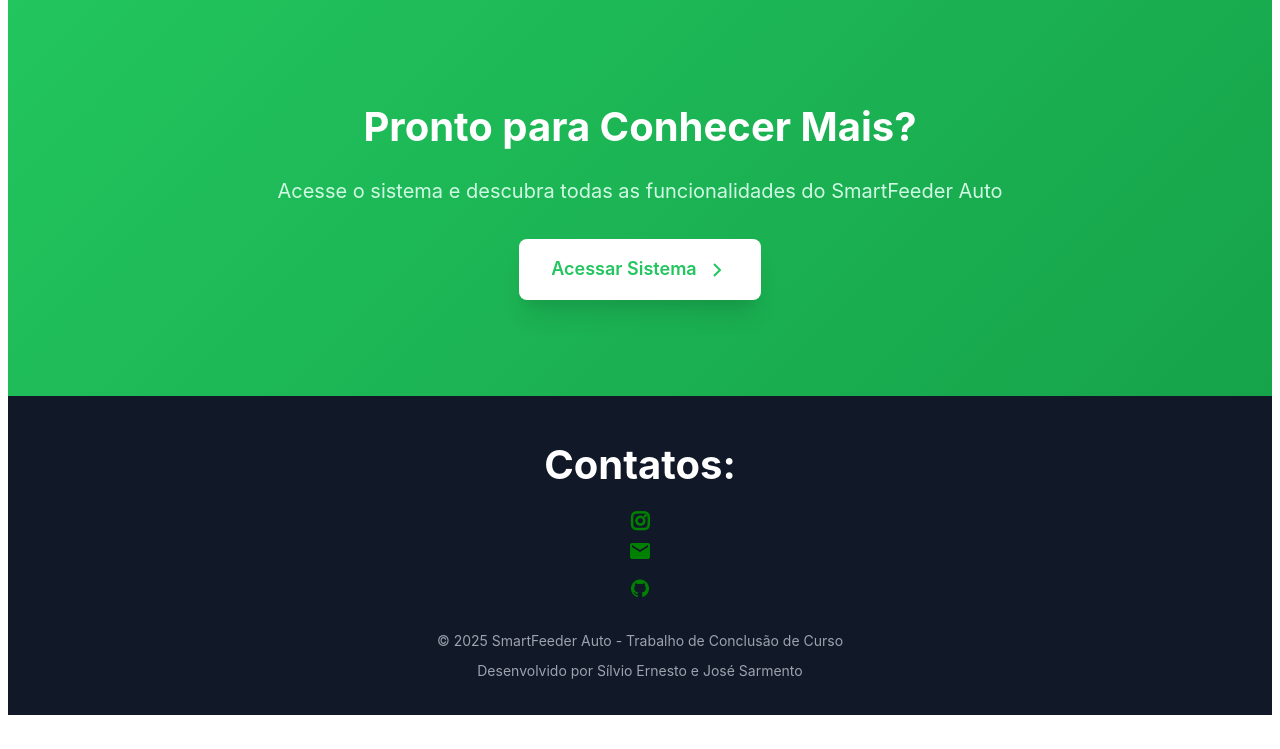
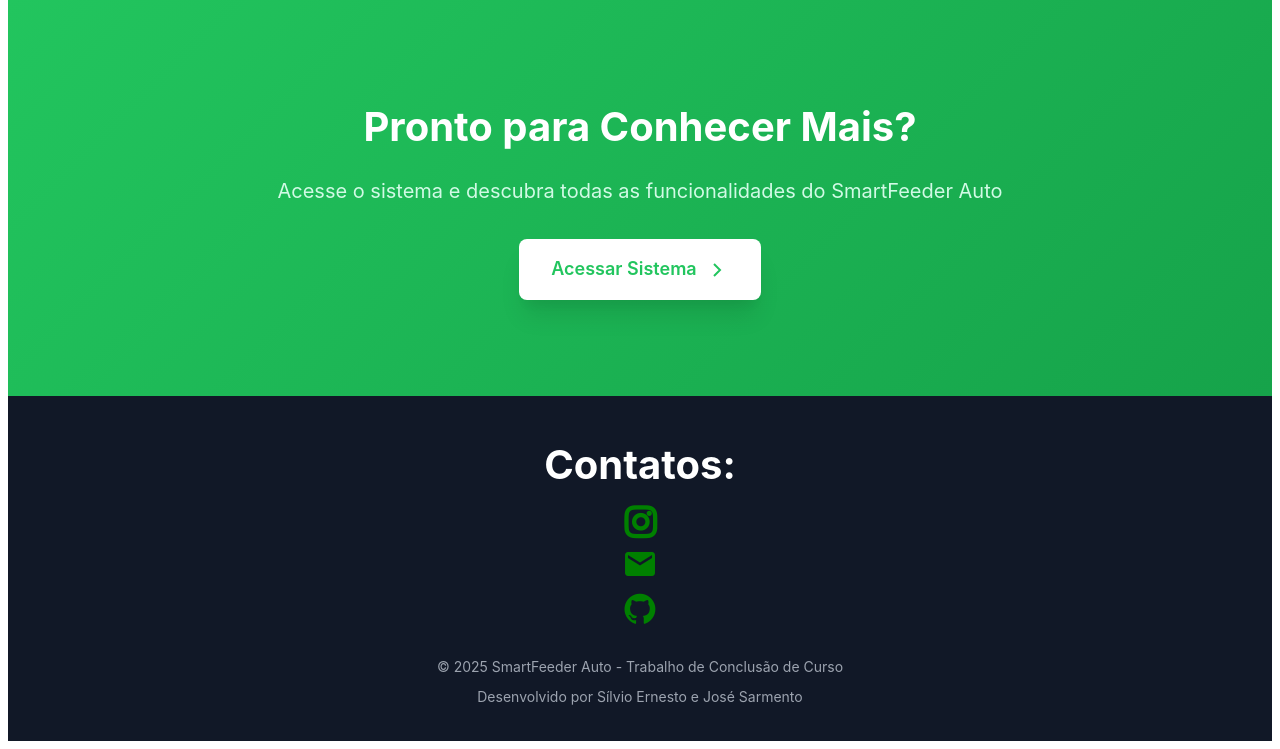
Before and after one commit to ErnestoSESB/Alimentador, a Django app: page / in a window 1280 px wide. Shown: the part 3701-4450 px from the top of the page. Before the commit the page ends 4416 px from the top, so only its background shows below. Run offline with Django 5.2, Linux system fonts and the light colour scheme; some libraries are stand-ins or nearby versions.

Commit message:
aumentando tamnho dos ícones

```diff
--- a/inteligente/templates/alimentador/alimentador.html
+++ b/inteligente/templates/alimentador/alimentador.html
@@ -280,17 +280,17 @@
                     <div class="footer-text">
                         <h2 style="text-align: center;" >
                             <a href="https://www.instagram.com/e.silvio_" target="_blank">
-                                <i class="fab fa-instagram" style="color: green;"></i>
+                                <i class="fab fa-instagram" style="color: green; font-size: 36px;"></i>
                             </a>
                         </h2>
                         <h2 style="text-align: center;">
                             <a href="#" target="_blank">
-                                <i class="material-icons" style="color: green;">mail</i>
+                                <i class="material-icons" style="color: green; font-size: 36px;">mail</i>
                             </a>
                         </h2>
                         <h2 style="text-align: center;">
                             <a href="#" target="_blank">
-                                <i class="fa fa-github" style="color: green;"></i>
+                                <i class="fa fa-github" style="color: green; font-size: 36px;"></i>
                             </a>
                         </h2>
                     </div>
```
